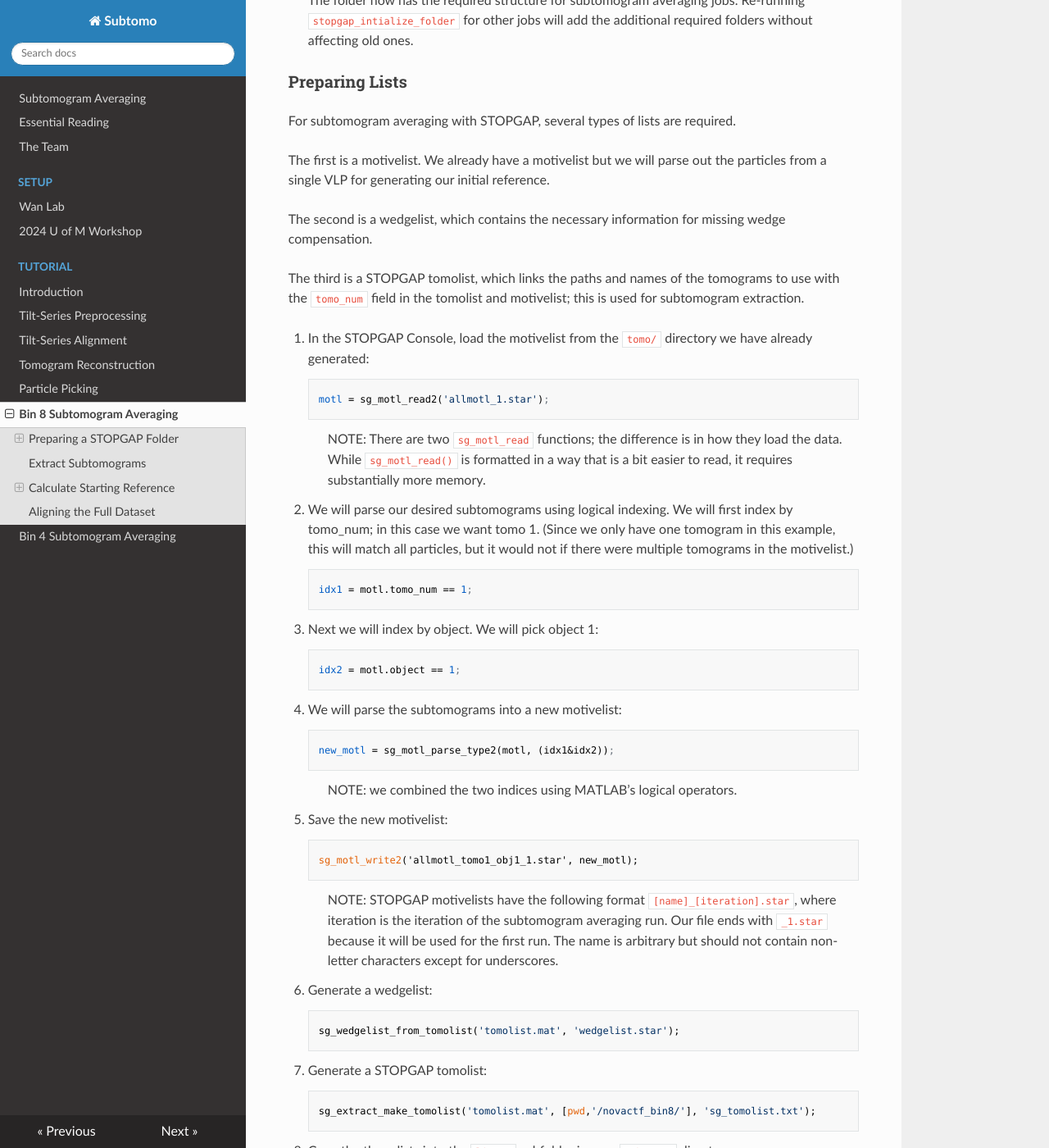
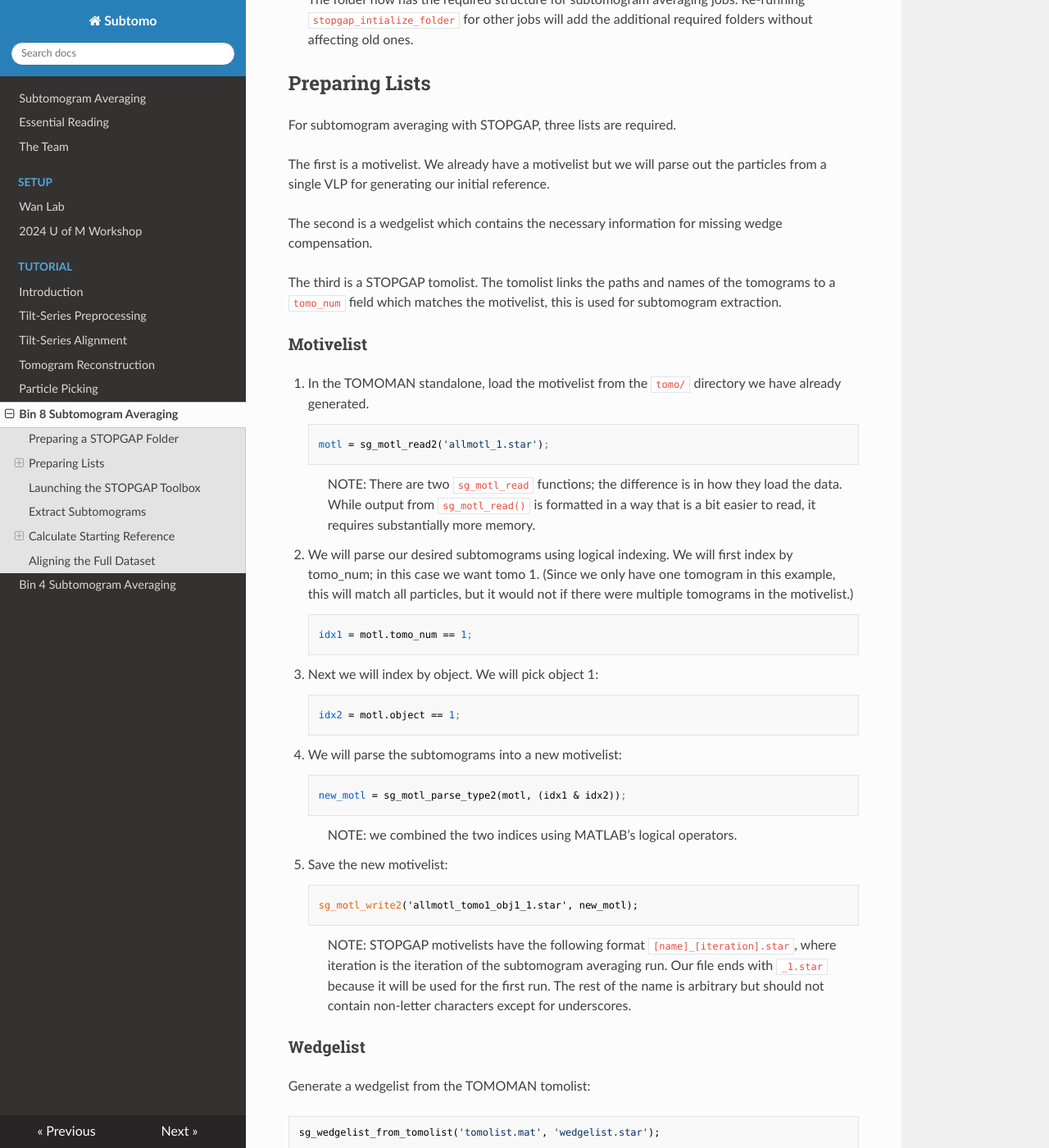
Before and after one commit to wan-lab-vanderbilt/subtomo-tutorials, an MkDocs documentation site: the page built from docs/hiv/bin8.md, in a window 1280 px wide and 1400 px high, scrolled down 715 px. Shown: the whole window at 82% size. Built offline with MkDocs 1.6.1, drawn with Linux system fonts in a browser that asks for light colours; nearby versions of some CDN libraries; formulas are drawn with MathJax 3; some of the changed text lies outside the part shown.

```diff
--- a/docs/hiv/bin8.md
+++ b/docs/hiv/bin8.md
@@ -8,38 +8,43 @@ The product of this average will serve as a *de novo* reference for subtomogram
 
 Here we will initialize a subtomogram averaging folder with the necessary files and structure.
 
-1. In your HIV_tutorial directory, make a `subtomo/init_ref/` subdirectory. Change into the `init_ref/` directory.
+1. In a terminal (not the TOMOMAN standalone) change to your HIV_tutorial directory.
 
-2. Copy the initalization, parsing, and running scripts from the `$STOPGAPHOME` directory into `init_ref/`:
+1. Make a `subtomo/init_ref/` subdirectory. Change into the `init_ref/` directory.
+
+1. Copy the initalization, parsing, and running scripts from the `$STOPGAPHOME` directory into `init_ref/`:
 
         cp $STOPGAPHOME/bash/stopgap_extract_parser.sh .
         cp $STOPGAPHOME/bash/stopgap_subtomo_parser.sh .
         cp $STOPGAPHOME/bash/run_stopgap.sh .
 
-3. Run the initialize folder command with the subtomo task:
+1. Run the initialize folder command with the subtomo task:
 
         stopgap_initialize_folder subtomo
 
     The folder now has the required structure for subtomogram averaging jobs.
     Re-running `stopgap_intialize_folder` for other jobs will add the additional required folders without affecting old ones.
 
-### Preparing Lists
+## Preparing Lists
 
-For subtomogram averaging with STOPGAP, several types of lists are required.
+For subtomogram averaging with STOPGAP, three lists are required.
 
 The first is a motivelist.
 We already have a motivelist but we will parse out the particles from a single VLP for generating our initial reference.
 
-The second is a wedgelist, which contains the necessary information for missing wedge compensation.
+The second is a wedgelist which contains the necessary information for missing wedge compensation.
 
-The third is a STOPGAP tomolist, which links the paths and names of the tomograms to use with the `tomo_num` field in the tomolist and motivelist; this is used for subtomogram extraction.
+The third is a STOPGAP tomolist.
+The tomolist links the paths and names of the tomograms to a `tomo_num` field which matches the motivelist, this is used for subtomogram extraction.
 
-1. In the STOPGAP Console, load the motivelist from the `tomo/` directory we have already generated:
+### Motivelist
+
+1. In the TOMOMAN standalone, load the motivelist from the `tomo/` directory we have already generated.
 
         motl = sg_motl_read2('allmotl_1.star');
 
     >NOTE: There are two `sg_motl_read` functions; the difference is in how they load the data.
-    While `sg_motl_read()` is formatted in a way that is a bit easier to read, it requires substantially more memory.
+    While output from `sg_motl_read()` is formatted in a way that is a bit easier to read, it requires substantially more memory.
 
 2. We will parse our desired subtomograms using logical indexing.
 We will first index by tomo_num; in this case we want tomo 1.
@@ -54,7 +59,7 @@ We will pick object 1:
 
 4. We will parse the subtomograms into a new motivelist:
 
-        new_motl = sg_motl_parse_type2(motl, (idx1&idx2));
+        new_motl = sg_motl_parse_type2(motl, (idx1 & idx2));
 
     >NOTE: we combined the two indices using MATLAB’s logical operators.
 
@@ -64,19 +69,23 @@ We will pick object 1:
 
     >NOTE: STOPGAP motivelists have the following format `[name]_[iteration].star`, where iteration is the iteration of the subtomogram averaging run.
     Our file ends with `_1.star` because it will be used for the first run.
-    The name is arbitrary but should not contain non-letter characters except for underscores.
+    The rest of the name is arbitrary but should not contain non-letter characters except for underscores.
 
-6. Generate a wedgelist:
+### Wedgelist
 
-        sg_wedgelist_from_tomolist('tomolist.mat', 'wedgelist.star');
+Generate a wedgelist from the TOMOMAN tomolist:
 
-7. Generate a STOPGAP tomolist:
+    sg_wedgelist_from_tomolist('tomolist.mat', 'wedgelist.star');
 
-        sg_extract_make_tomolist('tomolist.mat', [pwd,'/novactf_bin8/'], 'sg_tomolist.txt');
+### Tomolist
 
-8. Copy the three lists into the `lists/` subfolder in your `subtomo/` directory.
+Generate a STOPGAP tomolist:
 
-### Preparing to Run with MPI
+    sg_extract_make_tomolist('tomolist.mat', [pwd,'/novactf_bin8/'], 'sg_tomolist.txt');
+
+Copy the three lists into the `lists/` subfolder in your `subtomo/` directory.
+
+### Preparing to Run STOPGAP
 
 STOPGAP jobs are run by using a task-specific parser script (named `stopgap_*_parser.sh`) to generate a parameter file (named `*_param.star`) and then running that parameter file using the `run_stopgap.sh` script.
 
@@ -90,9 +99,24 @@ STOPGAP jobs are run by using a task-specific parser script (named `stopgap_*_pa
 The rest of the run options are SLURM-specific and can be ignored.
 
 3. Set `rootdir` to the absolute path of your `init_ref/` folder.
-Be sure to end your path with a `/`!
-As with TOMOMAN, we will update `paramfilename` before running each job.
+We will update `paramfilename` before running each job.
 Save `run_stopgap.sh`.
+
+    >NOTE: Remember to end your `rootdir` path with a `/`!
+
+## Launching the STOPGAP Toolbox
+
+We are now ready to load and use the STOPGAP Toolbox.
+Its purpose is the same as the TOMOMAN standalone, to run MATLAB commands without needing a MATLAB license and installation.
+
+Exit the TOMOMAN standalone with `exit`.
+Use `cd` to change to the `init_ref/` directory.
+
+    cd ../subtomo/init_ref/
+
+Start the STOPGAP Toolbox by running:
+
+    $STOPGAPHOME/bin/stopgap_toolbox.sh
 
 ## Extract Subtomograms
 
@@ -370,7 +394,7 @@ Here we will go over how to take your initial reference and align it against the
 1. Make a new folder for averaging the full dataset (`subtomo/full/`) and initialize it for subtomogram averaging as you did with `init_ref/`.
 Copy your previous wedgelist, tomolist, masks, and `.sh` scripts into their approrpiate places in `full/`.
 
-2. Copy the full motivelist into `full/lists/`.
+2. Copy the full motivelist from `tomo/` to `subtomo/full/lists/`.
 
 3. Copy the references from your final initial average into `full/ref/` and rename them as iteration 1.
 I.e., `ref_A_9.mrc` would become `ref_A_1.mrc`.
```
Also changed, not shown: docs/hiv/picking.md (+37 -24 lines), docs/hiv/recon.md (+2 -0 lines), docs/hiv/preproc.md (line endings or trailing spaces).
